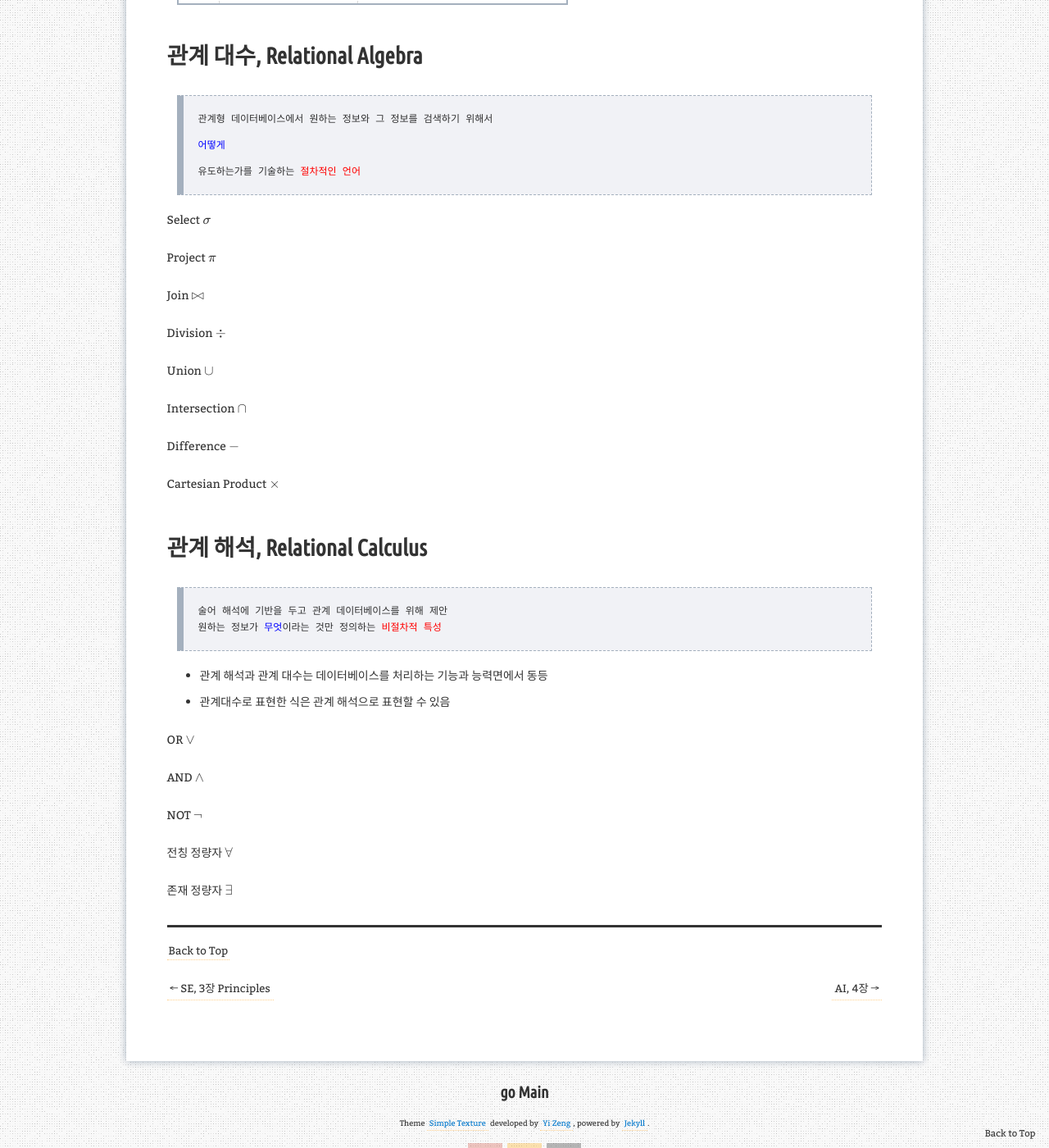
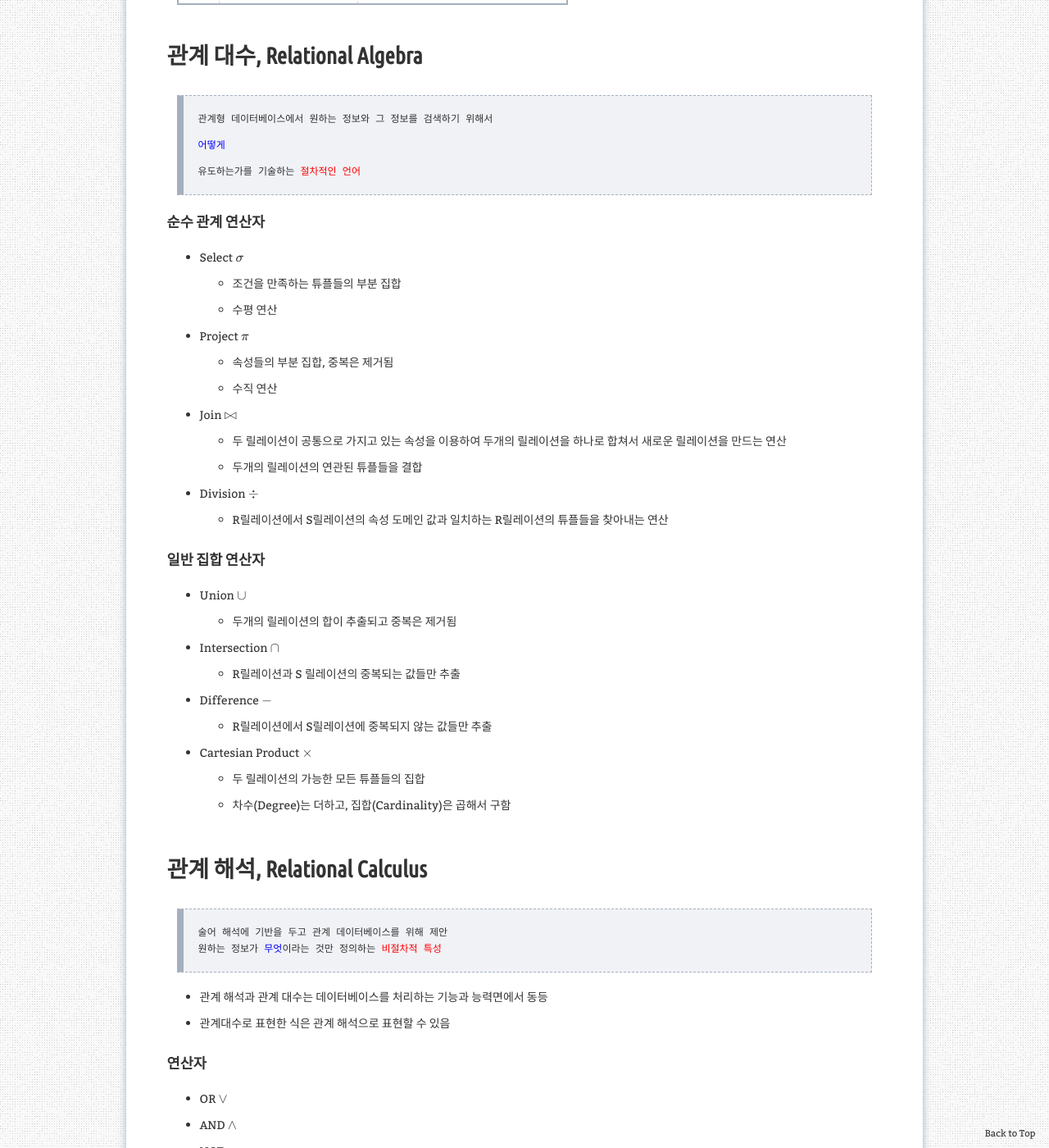
Before and after one commit to aristohyun/aristohyun.github.io, a Jekyll site: the page built from _posts/2021-09-29-DBS_05.md, in a window 1280 px wide and 1400 px high, scrolled down 756 px. Shown: the whole window at 82% size. Built offline with Jekyll 4.4.1, drawn with Linux system fonts in a browser that asks for light colours; formulas are drawn with MathJax 3; comment, search, counter and statistics services are not loaded.

Commit message:
Update 2021-09-29-DBS_05.md

```diff
--- a/_posts/2021-09-29-DBS_05.md
+++ b/_posts/2021-09-29-DBS_05.md
@@ -24,22 +24,33 @@ redirect_from:
 > 관계형 데이터베이스에서 원하는 정보와 그 정보를 검색하기 위해서
 > <blue>어떻게</blue> 유도하는가를 기술하는 <red>절차적인 언어</red>
 
-Select $\sigma$
+#### 순수 관계 연산자
 
-Project $\pi$
+- Select $\sigma$
+    - 조건을 만족하는 튜플들의 부분 집합
+    - 수평 연산
+- Project $\pi$
+    - 속성들의 부분 집합, 중복은 제거됨
+    - 수직 연산
+- Join $\bowtie$
+    - 두 릴레이션이 공통으로 가지고 있는 속성을 이용하여
+      두개의 릴레이션을 하나로 합쳐서 새로운 릴레이션을 만드는 연산
+    - 두개의 릴레이션의 연관된 튜플들을 결합
+- Division $\div$
+    - R릴레이션에서 S릴레이션의 속성 도메인 값과 일치하는
+      R릴레이션의 튜플들을 찾아내는 연산
 
-Join $\bowtie$
+#### 일반 집합 연산자
 
-Division $\div$
-
-Union $\cup$
-
-Intersection $\cap$
-
-Difference $-$
-
-Cartesian Product $\times$
-
+- Union $\cup$
+    - 두개의 릴레이션의 합이 추출되고 중복은 제거됨
+- Intersection $\cap$
+    - R릴레이션과 S 릴레이션의 중복되는 값들만 추출
+- Difference $-$
+    - R릴레이션에서 S릴레이션에 중복되지 않는 값들만 추출
+- Cartesian Product $\times$
+    - 두 릴레이션의 가능한 모든 튜플들의 집합
+    - 차수(Degree)는 더하고, 집합(Cardinality)은 곱해서 구함
 
 # 관계 해석, Relational Calculus
 
@@ -49,12 +60,13 @@ Cartesian Product $\times$
 - 관계 해석과 관계 대수는 데이터베이스를 처리하는 기능과 능력면에서 동등
 - 관계대수로 표현한 식은 관계 해석으로 표현할 수 있음
 
-OR $\vee$
+#### 연산자
 
-AND $\wedge$
+- OR $\vee$
+- AND $\wedge$
+- NOT $\neg$
 
-NOT $\neg$
+#### 정량자
 
-전칭 정량자 $\forall$
-
-존재 정량자 $\exists$
+- 전칭 정량자 $\forall$
+- 존재 정량자 $\exists$
```
